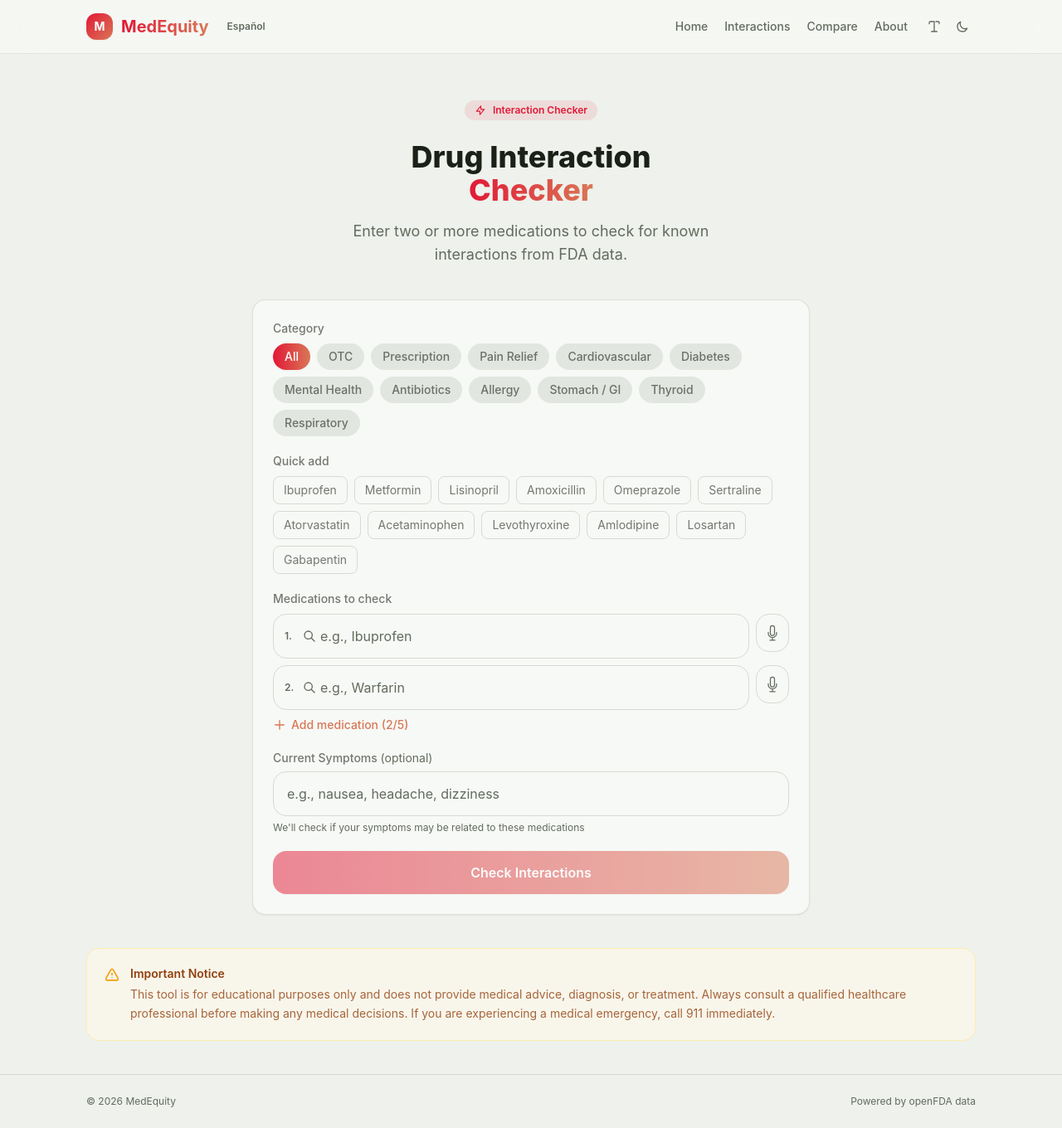
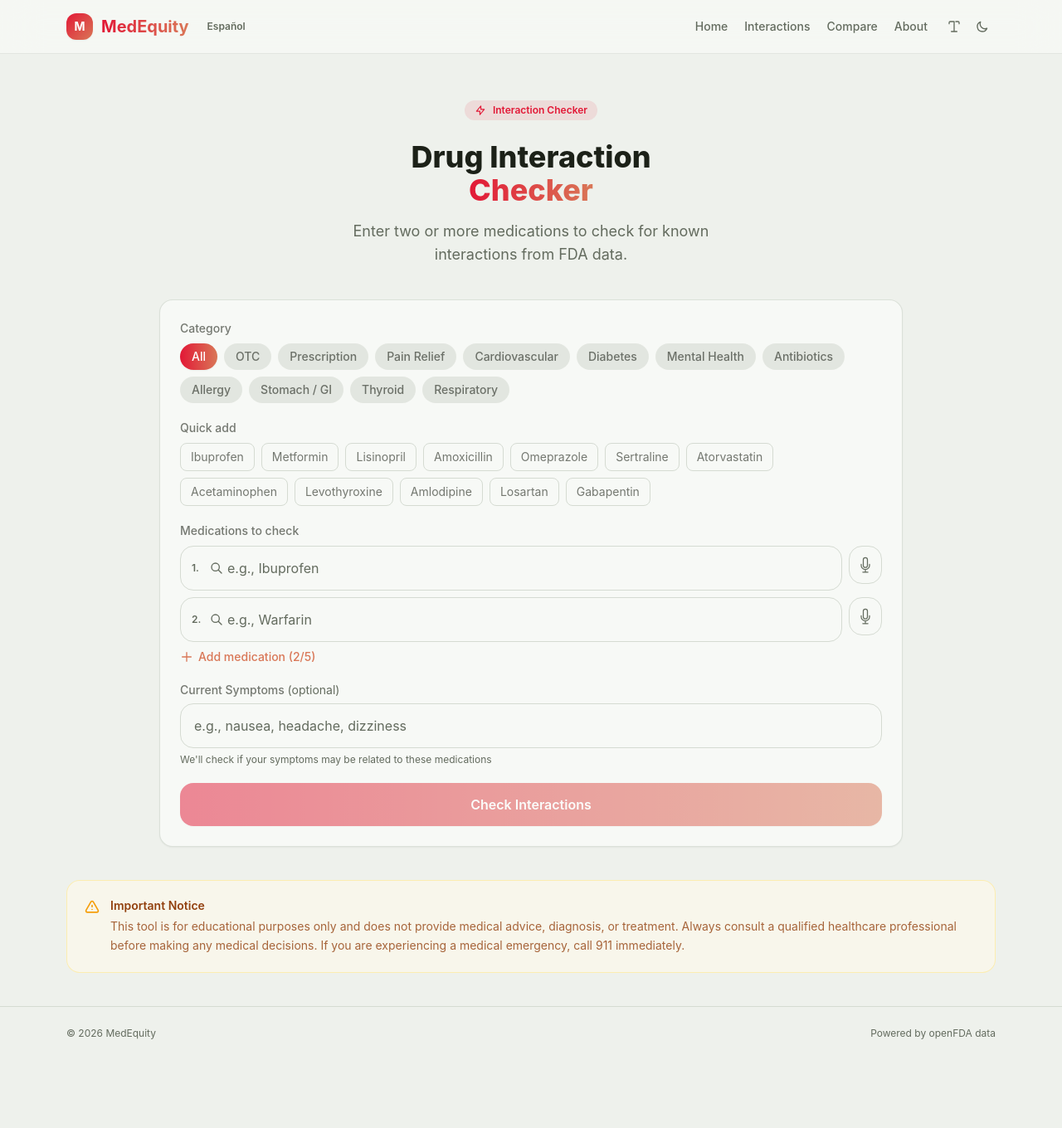
Before and after one commit to 532ab/medequity, a Next.js app: page /interactions in a window 1280 px wide. Shown: the whole page at 83% size. After the commit the page ends 1278 px from the top, so only its background shows below. Built offline with nearby package versions, Linux system fonts and the light colour scheme.

Commit message:
Full-width layout: nav, content, and cards expand on large screens

```diff
--- a/src/app/about/page.tsx
+++ b/src/app/about/page.tsx
@@ -30,7 +30,7 @@ export default function AboutPage() {
         <h1 className="text-4xl font-extrabold text-heading">
           {t("about.title")} <span className="bg-gradient-to-r from-lilly-red to-coral bg-clip-text text-transparent">MedEquity</span>
         </h1>
-        <p className="text-sub text-lg leading-relaxed max-w-2xl">
+        <p className="text-sub text-lg leading-relaxed max-w-2xl lg:max-w-4xl">
           {t("about.subtitle")}
         </p>
       </div>
--- a/src/app/interactions/page.tsx
+++ b/src/app/interactions/page.tsx
@@ -180,7 +180,7 @@ export default function InteractionsPage() {
         </p>
       </div>
 
-      <form onSubmit={handleSubmit} className="card max-w-2xl mx-auto space-y-5">
+      <form onSubmit={handleSubmit} className="card max-w-2xl lg:max-w-4xl mx-auto space-y-5">
         {/* Category Filter */}
         <div>
           <label className="block text-sm font-medium text-body mb-2">{t("form.category")}</label>
@@ -309,13 +309,13 @@ export default function InteractionsPage() {
       </form>
 
       {error && (
-        <div className="max-w-2xl mx-auto text-center py-8">
+        <div className="max-w-2xl lg:max-w-4xl mx-auto text-center py-8">
           <p className="text-lilly-red font-medium">{error}</p>
         </div>
       )}
 
       {risk && (
-        <div className="max-w-2xl mx-auto">
+        <div className="max-w-2xl lg:max-w-4xl mx-auto">
           <RiskBadge
             level={risk.level as "low" | "moderate" | "high"}
             emoji={risk.emoji}
@@ -327,7 +327,7 @@ export default function InteractionsPage() {
       )}
 
       {interactions !== null && (
-        <div className="max-w-2xl mx-auto space-y-4 animate-slide-up">
+        <div className="max-w-2xl lg:max-w-4xl mx-auto space-y-4 animate-slide-up">
           <div className="flex flex-col sm:flex-row sm:items-center sm:justify-between gap-3">
             <h2 className="text-lg font-bold text-heading">
               {interactions.length} {interactions.length !== 1 ? t("interactions.foundPlural") : t("interactions.found")} {t("interactions.found.suffix")}
--- a/src/app/layout.tsx
+++ b/src/app/layout.tsx
@@ -48,7 +48,7 @@ export default function RootLayout({ children }: { children: React.ReactNode })
 
           {/* Top nav — minimal on mobile, full on desktop */}
           <nav className="bg-[#f7f9f6]/80 dark:bg-dark-card/80 backdrop-blur-xl border-b border-sand/60 dark:border-dark-border sticky top-0 z-50 transition-colors duration-200" role="navigation" aria-label="Main navigation">
-            <div className="max-w-4xl lg:max-w-6xl 2xl:max-w-7xl mx-auto px-4 sm:px-6 lg:px-10 py-3 sm:py-4 flex items-center justify-between">
+            <div className="mx-auto px-4 sm:px-6 lg:px-12 xl:px-20 py-3 sm:py-4 flex items-center justify-between">
               <div className="flex items-center gap-2 sm:gap-3">
                 <Link href="/" className="flex items-center gap-2 sm:gap-2.5 group" aria-label="MedEquity home">
                   <div className="w-7 h-7 sm:w-8 sm:h-8 bg-gradient-to-br from-lilly-red to-coral rounded-xl flex items-center justify-center shadow-sm group-hover:shadow-md transition-shadow" aria-hidden="true">
@@ -70,7 +70,7 @@ export default function RootLayout({ children }: { children: React.ReactNode })
             </div>
           </nav>
 
-          <main id="main-content" className="flex-1 max-w-4xl lg:max-w-6xl 2xl:max-w-7xl mx-auto px-4 sm:px-6 lg:px-10 py-6 sm:py-10 w-full" tabIndex={-1}>
+          <main id="main-content" className="flex-1 mx-auto px-4 sm:px-6 lg:px-12 xl:px-20 py-6 sm:py-10 w-full" tabIndex={-1}>
             <PageTransition>{children}</PageTransition>
           </main>
 
--- a/src/app/page.tsx
+++ b/src/app/page.tsx
@@ -27,7 +27,7 @@ export default function Home() {
       </div>
 
       {/* Guided Search Card */}
-      <div className="card max-w-2xl mx-auto">
+      <div className="card max-w-2xl lg:max-w-4xl mx-auto">
         <GuidedIntro />
       </div>
 
--- a/src/components/Footer.tsx
+++ b/src/components/Footer.tsx
@@ -7,7 +7,7 @@ export default function Footer() {
 
   return (
     <footer className="border-t border-themed py-5 sm:py-6 transition-colors duration-200">
-      <div className="max-w-4xl lg:max-w-6xl 2xl:max-w-7xl mx-auto px-4 sm:px-6 lg:px-10 flex items-center justify-between text-xs text-sub">
+      <div className="mx-auto px-4 sm:px-6 lg:px-12 xl:px-20 flex items-center justify-between text-xs text-sub">
         <span>&copy; {new Date().getFullYear()} {t("footer.copyright")}</span>
         <span>{t("footer.poweredBy")}</span>
       </div>
```
